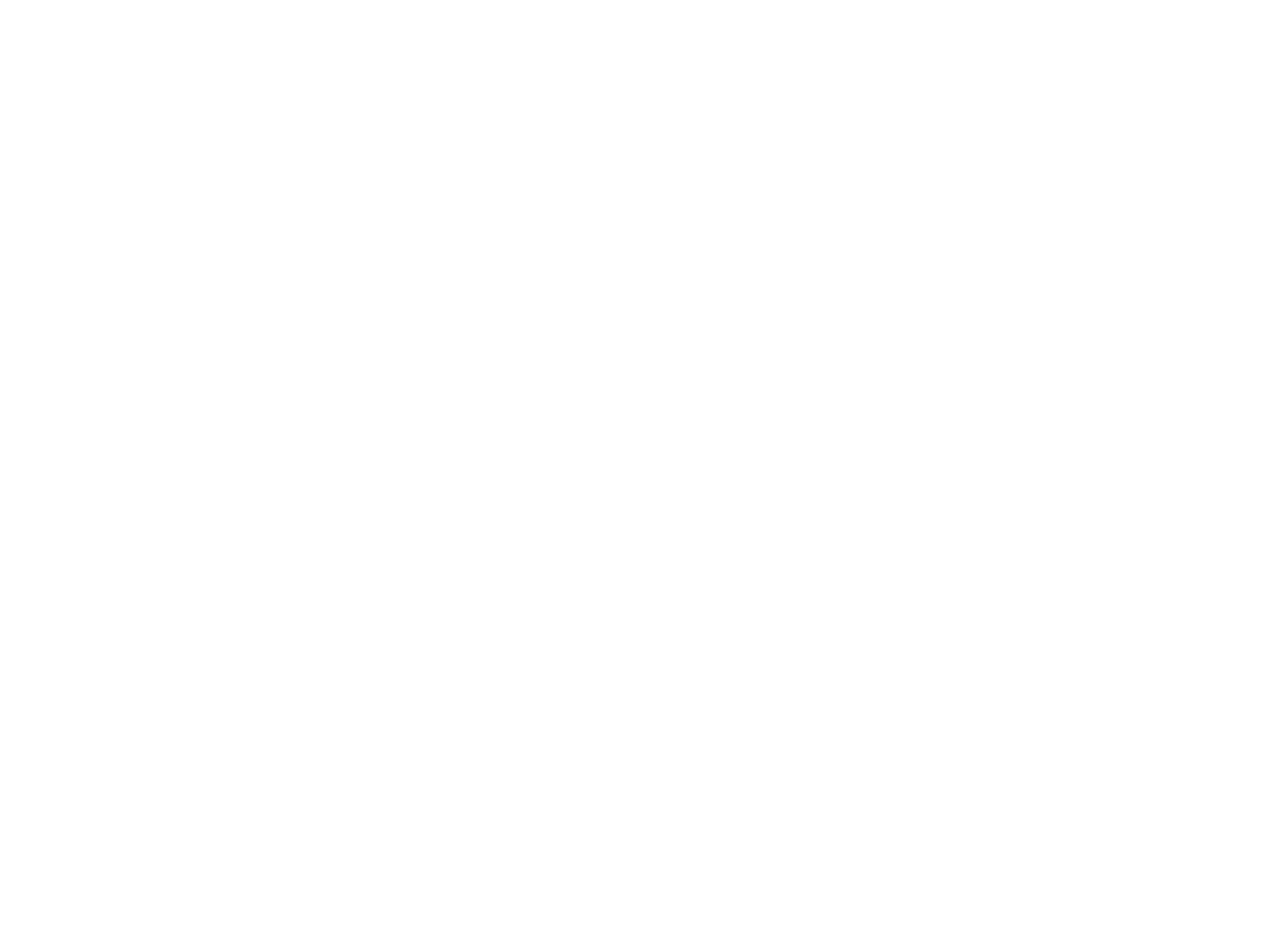
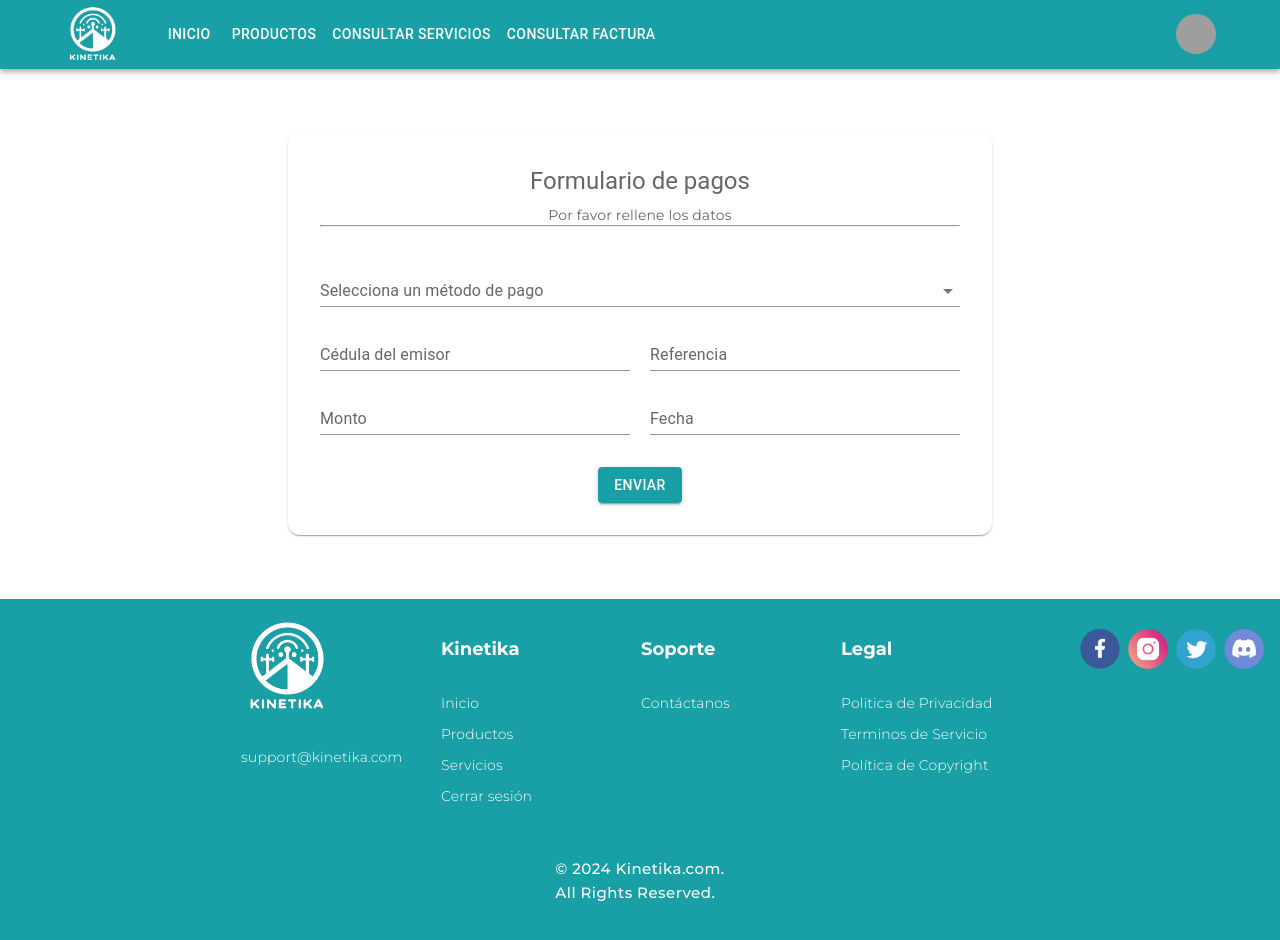
Before and after one commit to yarod159/Proyecto-UCLA, a React (Vite) app in the folder portal-web/: page /cancelacion in a window 1280 px wide. Before the commit this address had no page. Shown: the top 940 px of the page. Before the commit the page ends 800 px from the top, so only its background shows below. Built offline with nearby package versions, Linux system fonts and the light colour scheme; grey boxes are pictures that could not be loaded.

Commit message:
route formPagos

```diff
--- a/portal-web/src/pages/FormPagos/FormPagos.css
+++ b/portal-web/src/pages/FormPagos/FormPagos.css
@@ -0,0 +1,35 @@
+.container-user-profile {
+    position: relative;
+  }
+  .wrapper-user-profile {
+    display: flex;
+    flex-wrap: wrap;
+    max-width: 1200px;
+    margin: 0 auto;
+    justify-content: center;
+    align-items: center;
+  }
+
+  .form-pagos{
+    max-width: 640px;
+    margin: 0 auto;
+  }
+
+
+  .form-datos-de-pago{
+
+    display: flex;
+    flex-direction: row;
+    flex-wrap: wrap;
+   justify-content: space-between;
+  }
+
+
+
+  /* Original styles (unchanged) */
+
+  @media (max-width: 600px) {
+      .wrapper-user-profile > :nth-child(1) {
+        order: 2 ;
+      }
+    }
--- a/portal-web/src/routes/AppRoutes.jsx
+++ b/portal-web/src/routes/AppRoutes.jsx
@@ -13,6 +13,8 @@
 import Nosotros from "../pages/we/Nosotros.jsx"
 import Register from "../pages/Forms/Register.jsx"
 import UserProfile from "../pages/UserProfile/UserProfile.jsx";
+import FormPagos from "../pages/FormPagos/FormPagos.jsx";
+import FormServ from "../pages/FormServicio/FormServ.jsx";
 
 function AppRoutes() {
   return (
@@ -31,6 +33,8 @@
         <Route path="/servicio/:serviceId" element={<ServiceDetails />} />
         <Route path="/nosotros" element={<Nosotros />} />
         <Route path="/registrarse" element={<Register />} />
+        <Route path="/solicitar" element={<FormServ  />} />
+        <Route path="/cancelacion" element={<FormPagos  />} />
 
       </Routes>
     </BrowserRouter>
```
